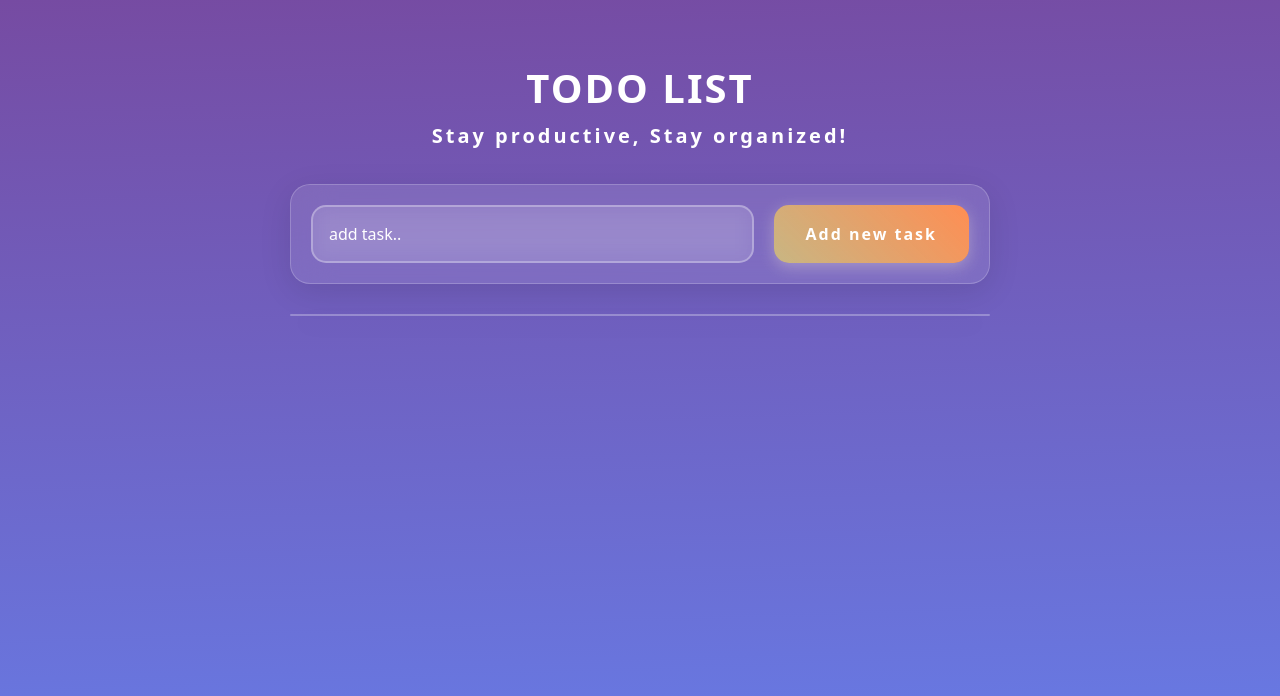
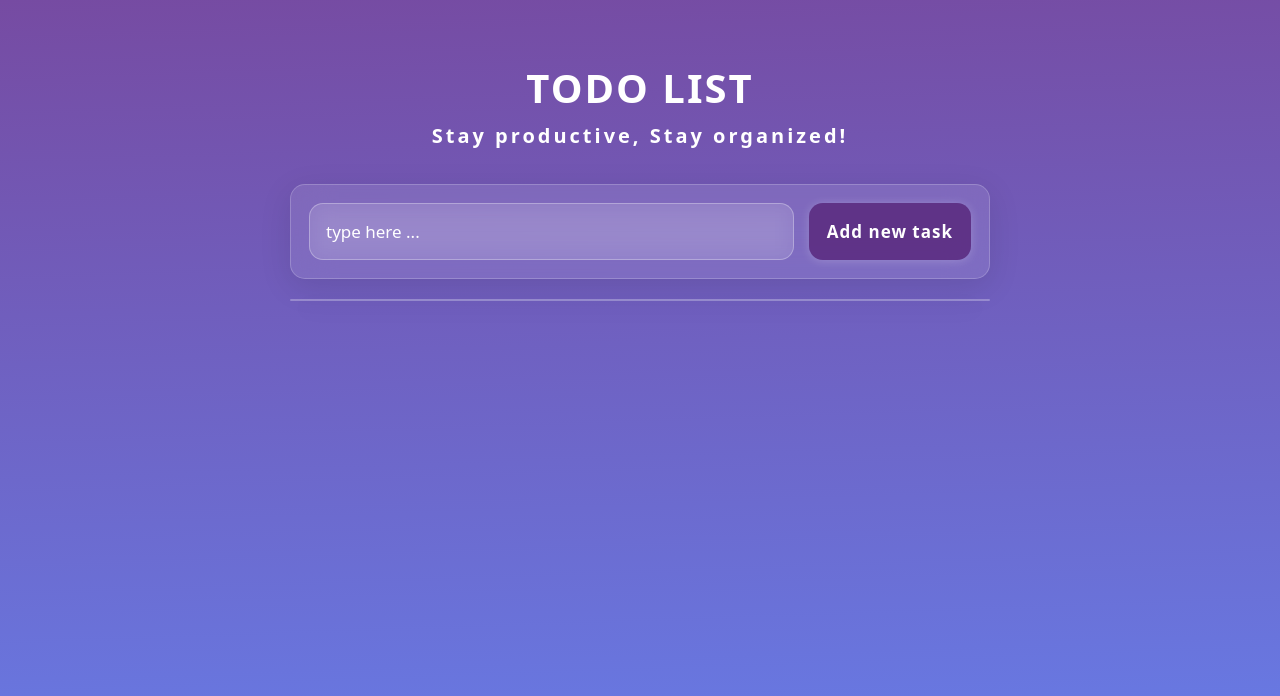
Before and after one commit to hazbiin/vue-todo-app, a Vue app: page / in a window 1280 px wide. Shown: the top 696 px of the page. Built offline with nearby package versions, Linux system fonts and the light colour scheme.

Commit message:
refactor:change add-task-container html and css

```diff
--- a/src/App.vue
+++ b/src/App.vue
@@ -6,10 +6,8 @@
 <template>
   <Header/>
   <div class="add-task-container">
-    <div class="input-wrapper">
-      <input type="text" placeholder="add task.." class="task-input" v-model="newTask">
-    </div>
-    <button class="add-task-button" @click="addTask"> Add new task</button>
+        <input class="task-input" type="text" placeholder="type here ...">
+        <button class="add-task-button" >Add new task</button>
   </div>
     <div class="todo-list-section">
       <ul>
@@ -31,48 +29,42 @@
   .add-task-container{
     display: flex;
     flex-direction: column;
-    gap: 20px;
-    margin-bottom: 30px;
+    gap: 15px;
+    margin-bottom: 20px;
     background: rgba(255, 255, 255, 0.1);
     backdrop-filter: blur(20px);
-    padding: 20px;
-    border-radius: 20px;
+    padding: 18px;
+    border-radius: 15px;
     border: 1px solid rgba(255, 255, 255, 0.2);
     box-shadow: 0 8px 32px rgba(0, 0, 0, 0.1);
   }
-  .input-wrapper{
+  .task-input{
     flex: 1;
-  }
-  .task-input{
-    width: 100%;
     padding: 16px;
-    border: 2px solid rgba(255, 255, 255, 0.3);
-    border-radius: 15px;
+    border: 1px solid rgba(255, 255, 255, 0.3);
+    border-radius: 14px;
     outline: none;
     background: rgba(255, 255, 255, 0.1);
     color: #fff;
     backdrop-filter: blur(10px);
-    font-size: 16px;
+    font-size: 17px;
   }
   .task-input::placeholder {
     color: #fff;
-    font-size: 16px;
+    font-size: 17px;
   }
   .add-task-button{
-    width: 100%;
-    padding: 14px 32px;
-    background: linear-gradient(45deg, #e0cf6fc0, #ff8e53);
-    /* background: #ffe96bc7; */
+    padding: 16px 18px;
+    background:#552275c0 ;
     color: white;
-    border: none;
-    outline: none;
-    border-radius: 15px;
-    cursor: pointer;
-    font-size: 16px;
-    font-weight: 600;
-    letter-spacing: 2px;
-    box-shadow: 0 4px 15px rgba(228, 216, 216, 0.4);
-    white-space: nowrap;
+    border-radius: 14px;
+    font-size: 17px;
+    font-weight: bold;
+    letter-spacing: 1px;
+    box-shadow: 0 1px 10px rgba(255, 255, 255, 0.2);
+  }
+  .add-task-button:active {
+    transform: scale(0.99);
   }
   .todo-list-section{
     background: rgba(255, 255, 255, 0.1);
```
